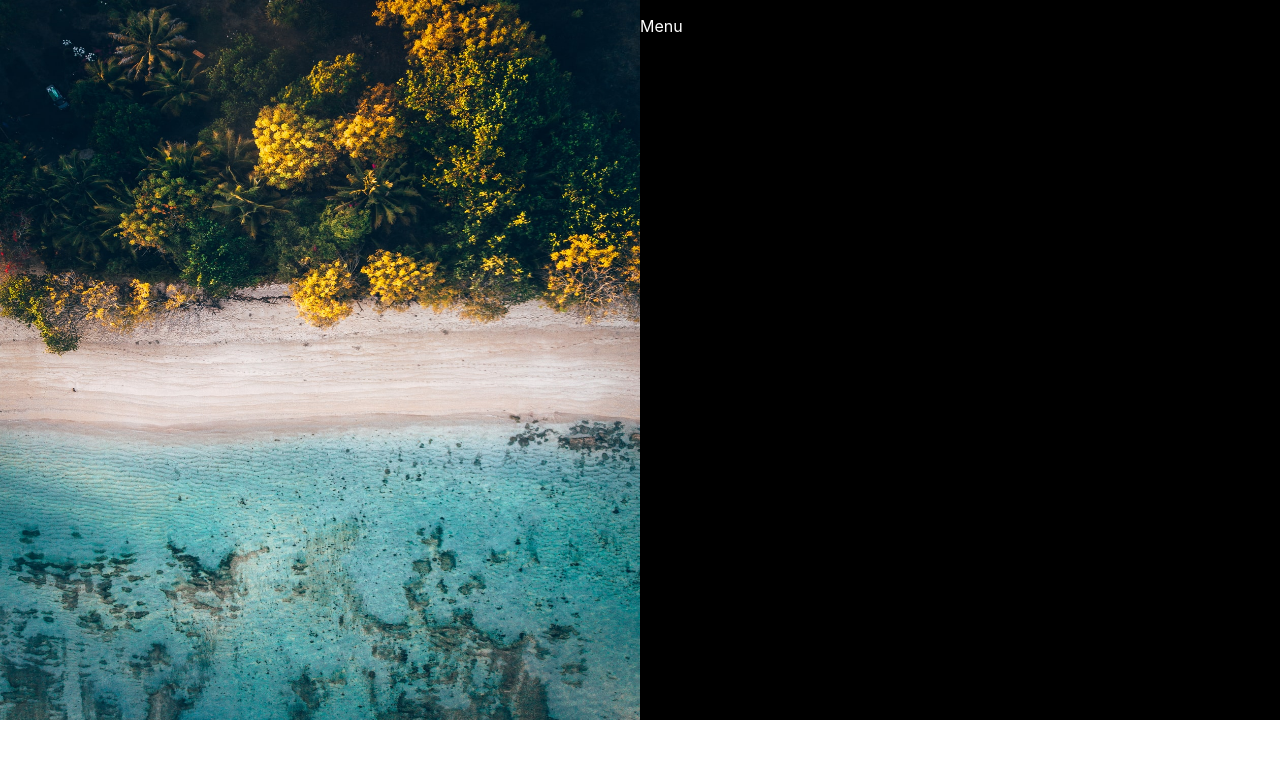
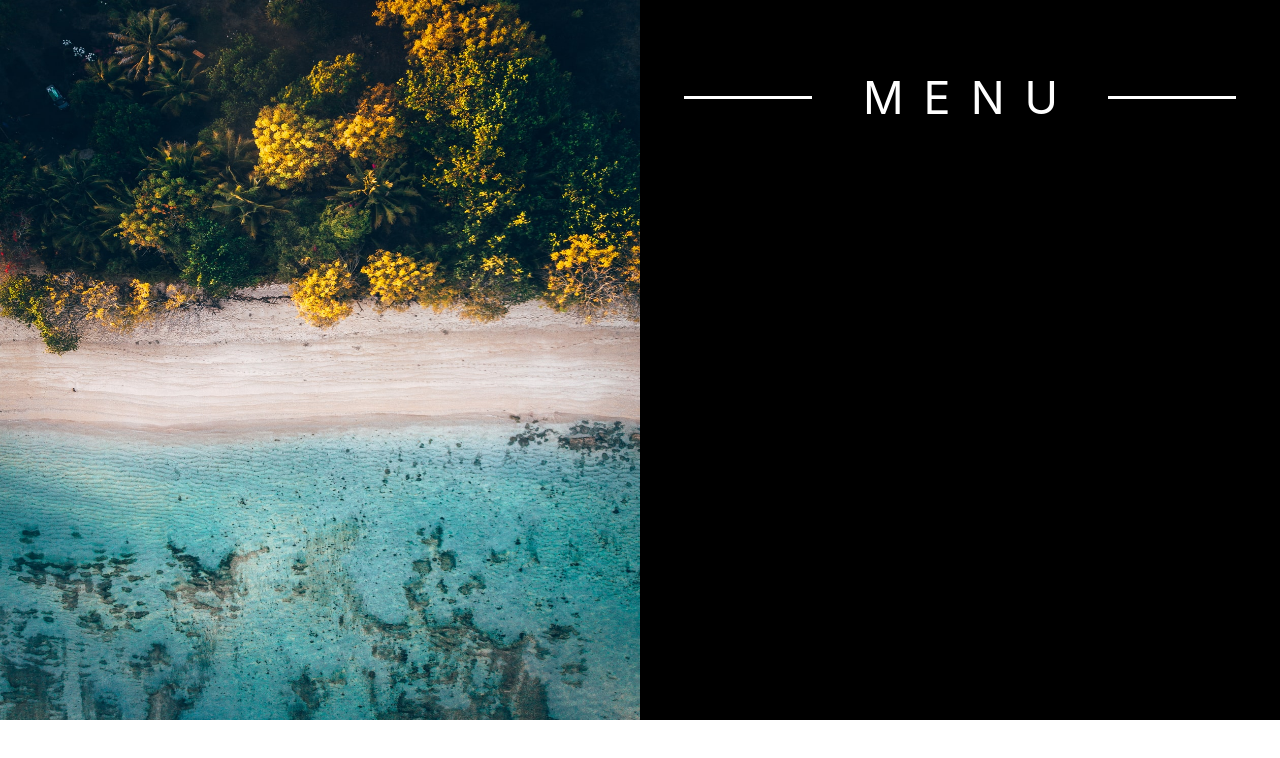
Before and after one commit to connorlagana/keens, a React (Create React App) app in the folder client/: page / in a window 1280 px wide. Shown: the top 758 px of the page. Built offline with nearby package versions, Linux system fonts and the light colour scheme.

Commit message:
menu title

```diff
--- a/client/src/App.css
+++ b/client/src/App.css
@@ -21,6 +21,24 @@
   background-color: black;
 }
 
+#leftLineMenu {
+  border-top: solid;
+  border-color: white;
+  width: 10vw;
+}
+
 #menuDivMenu {
   color: white;
+  letter-spacing: 20px;
+  line-height: 1;
+  font-size: 45px;
+  display: flex;
+  justify-content: center;
+  align-items: center;
 }
+
+#menuTitle {
+  padding: 30px;
+  padding-left: 51px;
+  text-align: center;
+}
--- a/client/src/components/Menu.js
+++ b/client/src/components/Menu.js
@@ -11,7 +11,7 @@ class Menu extends Component {
         <div id="rightMenuDiv">
           <div id="menuDivMenu">
             <div id="leftLineMenu"></div>
-            <p>Menu</p>
+            <p id="menuTitle">MENU</p>
             <div id="leftLineMenu"></div>
           </div>
         </div>
```
